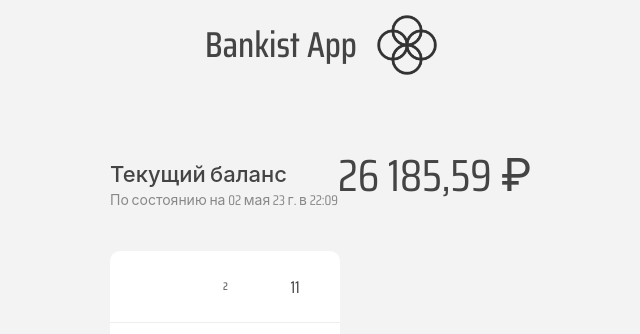
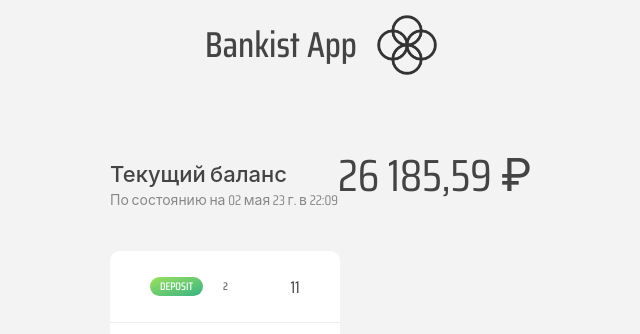
Before and after one commit to lavet13/bankist-app, a React (Create React App) app: page /home in a window 1280 px wide. Shown: the top 334 px of the page, without its empty margins (319-959 px from the left). Built offline with nearby package versions, Linux system fonts and the light colour scheme.

Commit message:
movement-item & movement-type

```diff
--- a/src/components/movement-item/movement-item.component.jsx
+++ b/src/components/movement-item/movement-item.component.jsx
@@ -1,15 +1,19 @@
+import MovementType, {
+  MOVEMENT_TYPES,
+} from '../movement-types/movement-type.component';
+
 import {
   MovementDate,
   MovementItemContainer,
-  MovementType,
   MovementValue,
 } from './movement-item.styles';
 
 const MovementItem = ({ movement }) => {
   const { type, date, value } = movement;
+
   return (
     <MovementItemContainer>
-      <MovementType>{type}</MovementType>
+      <MovementType type={MOVEMENT_TYPES[type]}>{type}</MovementType>
       <MovementDate>{date}</MovementDate>
       <MovementValue>{value}</MovementValue>
     </MovementItemContainer>
--- a/src/components/movement-item/movement-item.styles.jsx
+++ b/src/components/movement-item/movement-item.styles.jsx
@@ -1,4 +1,4 @@
-import styled from 'styled-components';
+import styled, { css } from 'styled-components';
 
 export const MovementItemContainer = styled.div`
   display: flex;
@@ -18,8 +18,17 @@
   margin-right: 20px;
 `;
 
+export const MovementTypeDeposit = styled(MovementType)`
+  background-image: linear-gradient(to top left, #39b385, #9be15d);
+`;
+
+export const MovementTypeWithdrawal = styled(MovementType)`
+  background-image: linear-gradient(to top left, #e52a5a, #ff585f);
+`;
+
 export const MovementDate = styled.div`
   font-size: 11px;
+  font-family: inherit;
   text-transform: uppercase;
   font-weight: 500;
   color: #666;
--- /dev/null
+++ b/src/components/movement-types/movement-type.component.jsx
@@ -0,0 +1,23 @@
+import {
+  MovementTypeDeposit,
+  MovementTypeWithdrawal,
+} from './movement-type.styles';
+
+export const MOVEMENT_TYPES = {
+  deposit: 'movement/deposit',
+  withdrawal: 'movement/withdrawal',
+};
+
+const getMovementType = (type = MOVEMENT_TYPES.deposit) =>
+  ({
+    [MOVEMENT_TYPES.deposit]: MovementTypeDeposit,
+    [MOVEMENT_TYPES.withdrawal]: MovementTypeWithdrawal,
+  }[type]);
+
+const MovementType = ({ type, children }) => {
+  const CustomMovement = getMovementType(type);
+
+  return <CustomMovement>{children}</CustomMovement>;
+};
+
+export default MovementType;
--- /dev/null
+++ b/src/components/movement-types/movement-type.styles.jsx
@@ -0,0 +1,19 @@
+import styled from 'styled-components';
+
+export const MovementTypeBase = styled.div`
+  font-size: 11px;
+  text-transform: uppercase;
+  font-weight: 500;
+  color: #fff;
+  padding: 1px 10px;
+  border-radius: 100px;
+  margin-right: 20px;
+`;
+
+export const MovementTypeDeposit = styled(MovementTypeBase)`
+  background-image: linear-gradient(to top left, #39b385, #9be15d);
+`;
+
+export const MovementTypeWithdrawal = styled(MovementTypeBase)`
+  background-image: linear-gradient(to top left, #e52a5a, #ff585f);
+`;
```
